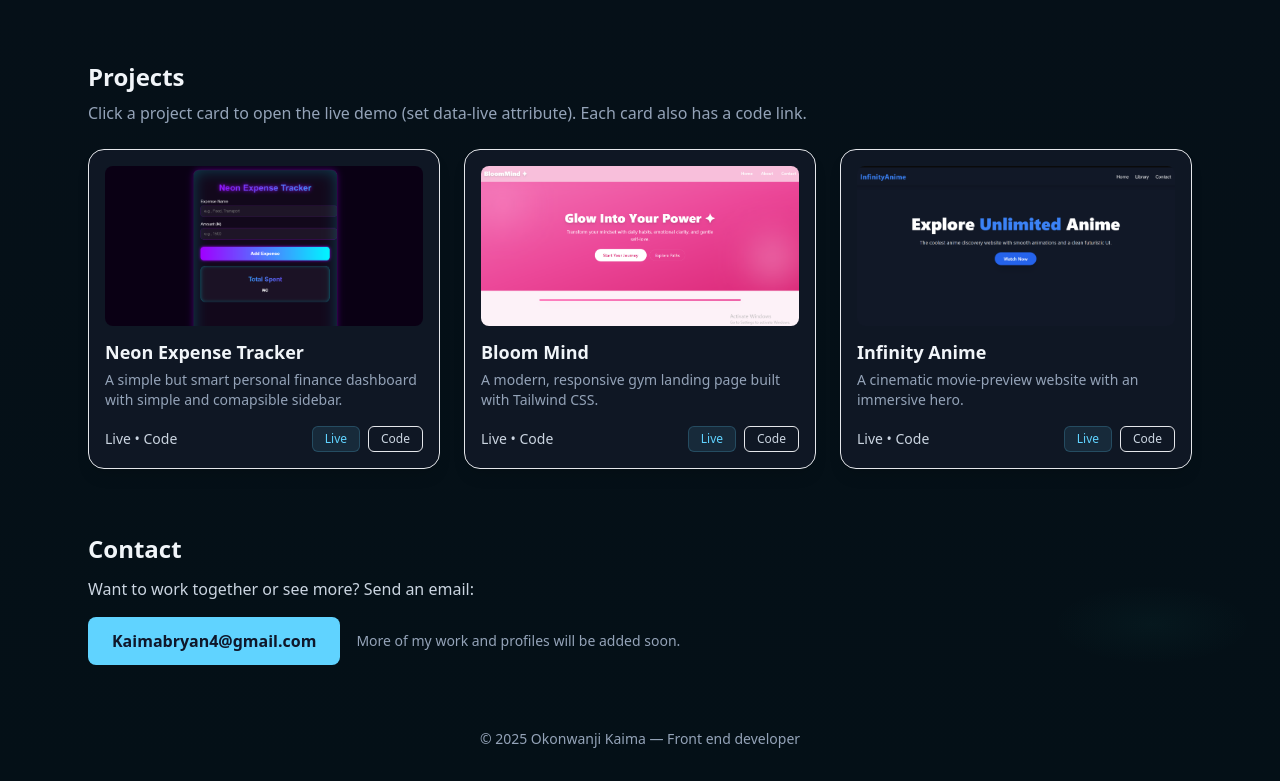
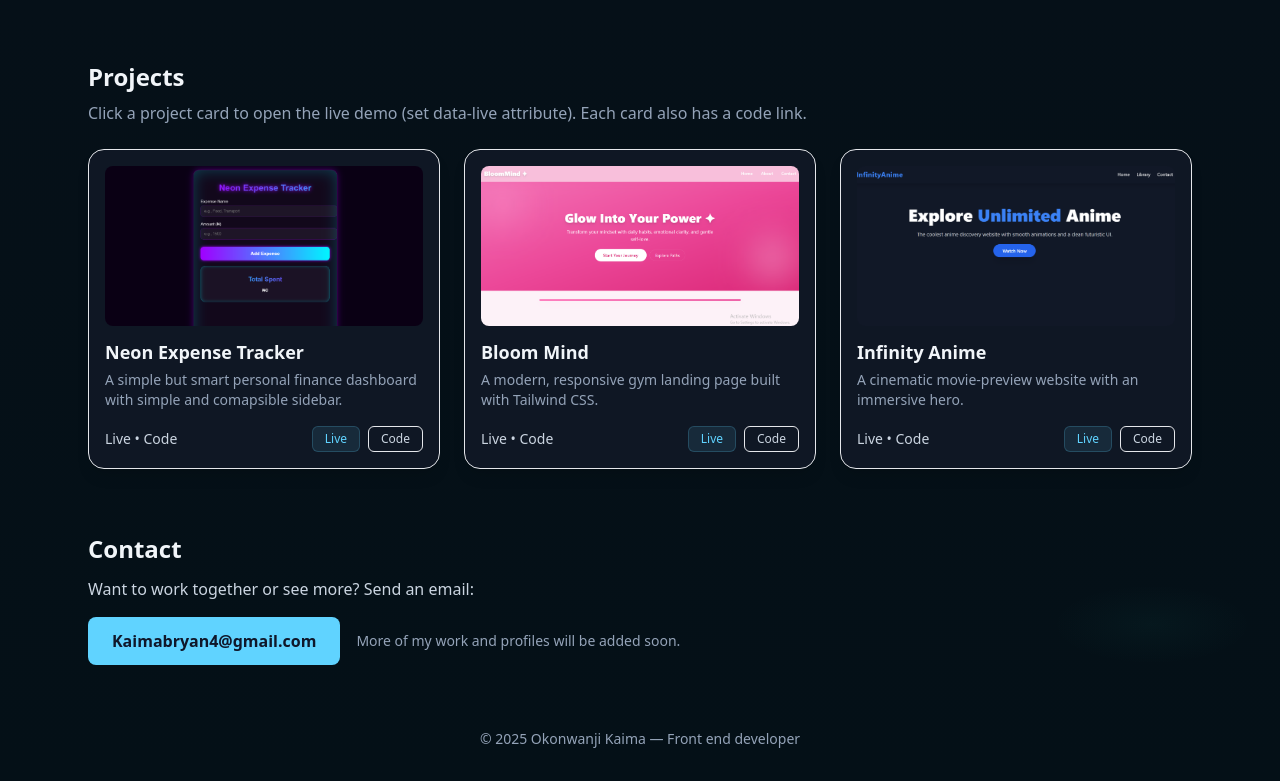
Before and after one commit to Void-44/portfolio, a plain HTML site: page index.html in a window 1280 px wide. Shown: the part 785-1566 px from the top of the page. Drawn offline with nearby package versions, Linux system fonts and the light colour scheme.

Commit message:
updated website

```diff
--- a/index.html
+++ b/index.html
@@ -209,7 +209,7 @@
         <article class="group relative rounded-2xl bg-card p-4 border border-white/6 shadow-lg hover:scale-[1.02] transition transform cursor-pointer"
                  data-live="https://moviee-seven.vercel.app" data-code="https://github.com/Void-44/moviee" onclick="openProject(this)" aria-label="Project three" data-aos="zoom-in" data-aos-delay="160">
           <div class="overflow-hidden rounded-lg">
-            <img src="assets/image/Screenshot 2025-12-03 223215.png" alt="Project 3" class="w-full h-40 object-cover group-hover:scale-105 transition" />
+            <img src="assets/image/Screenshot 2025-12-03 224805.png" alt="Project 3" class="w-full h-40 object-cover group-hover:scale-105 transition" />
           </div>
           <h3 class="mt-3 text-lg font-semibold">Infinity Anime</h3>
           <p class="text-slate-400 text-sm mt-1">A cinematic movie-preview website with an immersive hero.</p>
```
Also changed, not shown: assets/image/Screenshot 2025-12-03 224805.png (added).
